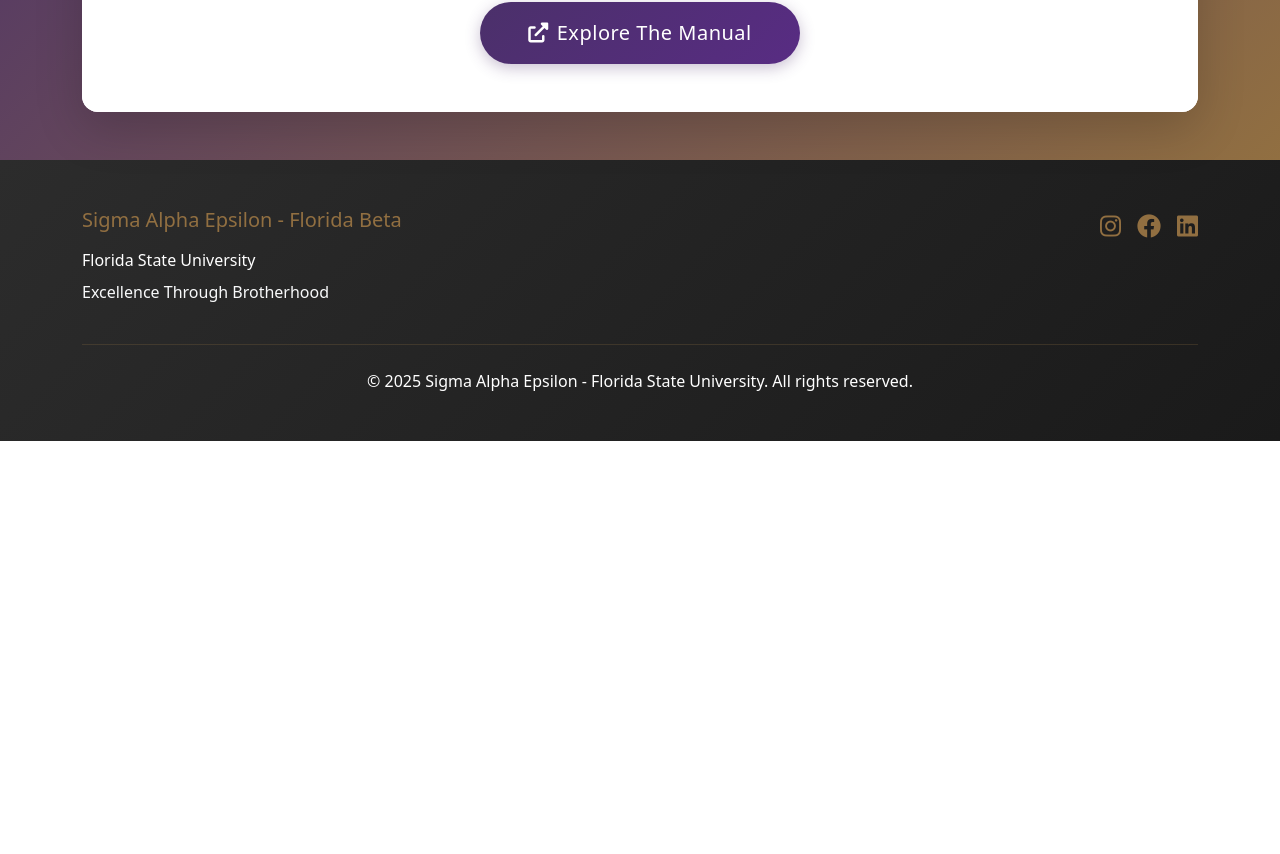
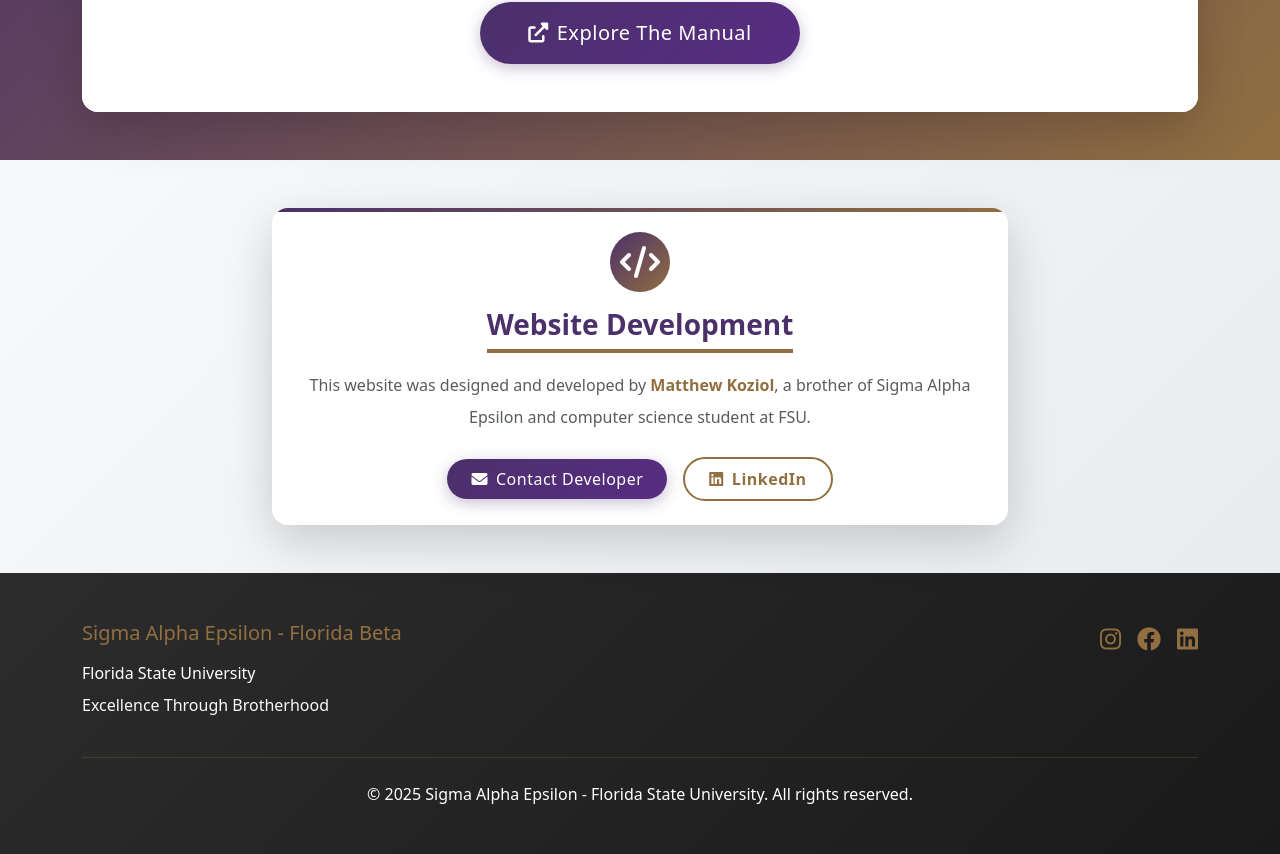
Before and after one commit to mattkoziol/fsu-sae-website, a React (Create React App) app: page /about in a window 1280 px wide. Shown: the part 3192-4046 px from the top of the page. Before the commit the page ends 3633 px from the top, so only its background shows below. Built offline with nearby package versions, Linux system fonts and the light colour scheme; no server answers.

Commit message:
Developer Watermark

```diff
--- a/src/pages/About.js
+++ b/src/pages/About.js
@@ -165,6 +165,50 @@
         </div>
       </section>
 
+            {/* ENHANCED: Styled Developer Credit Section */}
+      <section className="py-5 bg-gradient-light">
+        <div className="container">
+          <div className="row justify-content-center">
+            <div className="col-md-8">
+              <div className="card border-0 shadow-lg rounded-4 overflow-hidden">
+                <div className="card-body p-4 text-center bg-white">
+                  <div className="mb-3">
+                    <div className="icon-wrapper mx-auto mb-3" style={{ width: '60px', height: '60px' }}>
+                      <i className="fas fa-code fa-2x"></i>
+                    </div>
+                  </div>
+                  <h3 className="section-header mb-3">Website Development</h3>
+                  <p className="text-muted mb-3 lh-lg">
+                    This website was designed and developed by <strong className="text-gold">Matthew Koziol</strong>,
+                    a brother of Sigma Alpha Epsilon and computer science student at FSU.
+                  </p>
+                  <div className="mt-4">
+                    <a
+                      href="mailto:matthewkoizol04@gmail.com"
+                      className="btn btn-royal-purple me-3 px-4 py-2 rounded-pill hover-lift"
+                    >
+                      <i className="fas fa-envelope me-2"></i>
+                      Contact Developer
+                    </a>
+                    <a
+                      href="https://www.linkedin.com/in/matthew-koziol-/"
+                      target="_blank"
+                      rel="noopener noreferrer"
+                      className="btn btn-outline-gold px-4 py-2 rounded-pill hover-lift"
+                    >
+                      <i className="fab fa-linkedin me-2"></i>
+                      LinkedIn
+                    </a>
+                  </div>
+                </div>
+              </div>
+            </div>
+          </div>
+        </div>
+      </section>
+
+
+
       {/* Enhanced Footer */}
       <footer className="bg-royal-purple text-white py-5">
         <div className="container">
--- a/src/styles/about.css
+++ b/src/styles/about.css
@@ -325,3 +325,13 @@
   font-weight: 600;
   letter-spacing: 0.5px;
 }
+
+/* Custom Gold Button Styling */
+.btn-outline-gold {
+  background-color: #fff;
+  border: 2px solid #916f41 !important;
+  color: #916f41 !important;
+  font-weight: 600 !important;
+  letter-spacing: 0.5px !important;
+  transition: all 0.3s ease !important;
+}
```
